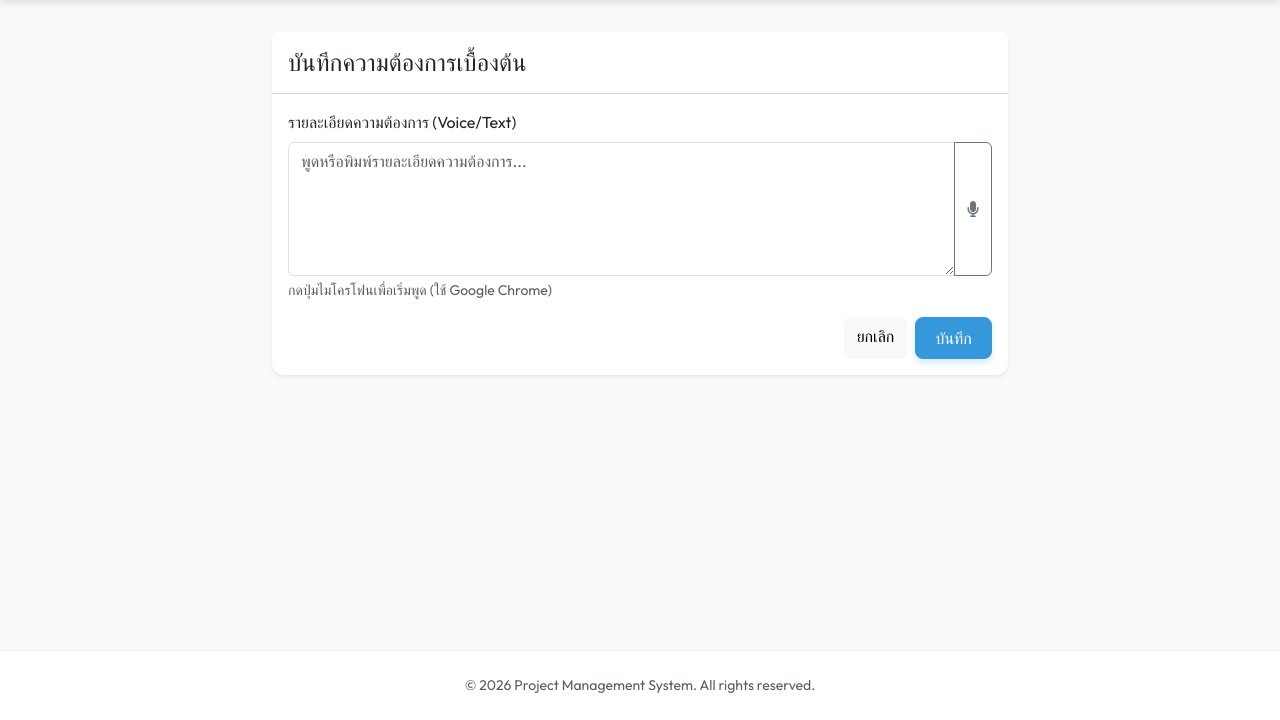
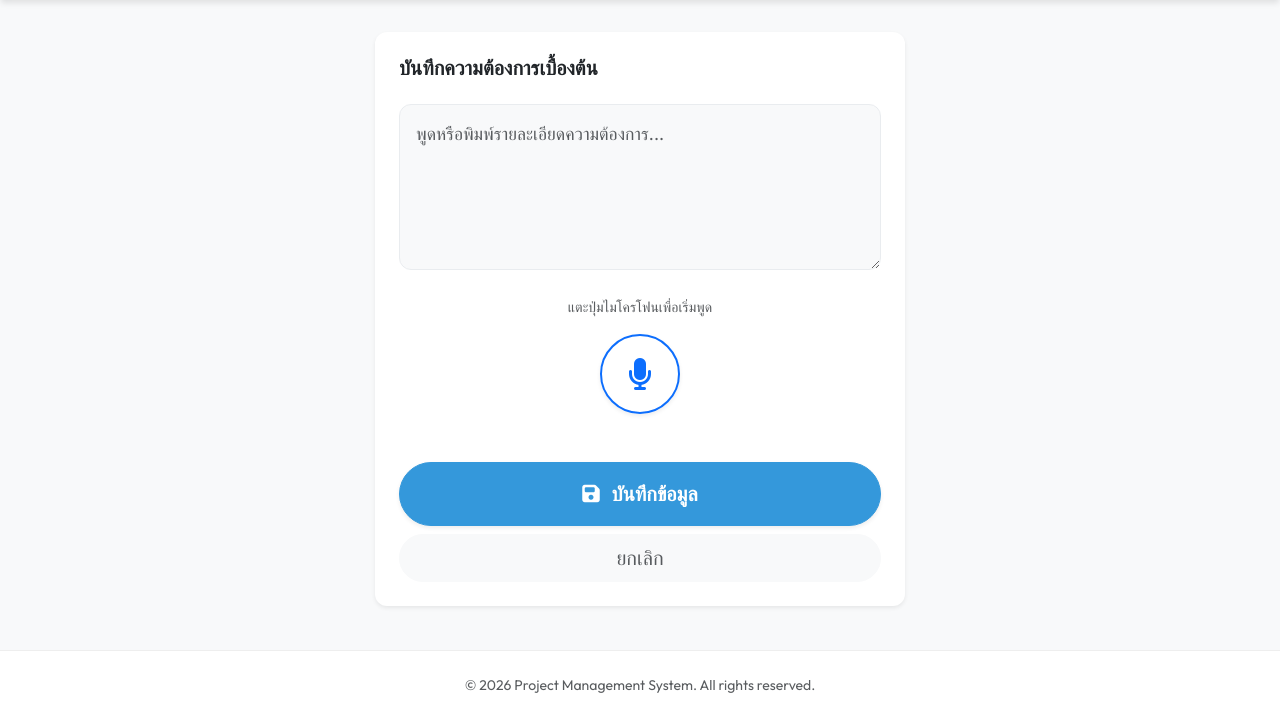
Before and after one commit to songsaks/contracts, a Django app: page /pms/requirements/create/ in a window 1280 px wide. Shown: the part 80-800 px from the top of the page. Run offline with Django 5.2, Linux system fonts and the light colour scheme; the visitor is signed in with stand-in values (Sample User, id 1).

Commit message:
Adjust the voice input screen

```diff
--- a/pms/templates/pms/requirement_form.html
+++ b/pms/templates/pms/requirement_form.html
@@ -1,39 +1,51 @@
 {% extends 'pms/base_pms.html' %}
 
+
 {% block content %}
+<div class="container-fluid px-0 px-md-3">
     <div class="row justify-content-center">
-    <div class="col-md-8">
-        <div class="card shadow-sm">
-            <div class="card-header bg-white py-3">
-                <h4 class="mb-0">{{ title }}</h4>
-            </div>
-            <div class="card-body">
+        <div class="col-md-8 col-lg-6">
+            <div class="card shadow-sm border-0 border-md-1">
+                <div class="card-body p-3 p-md-4">
+                    <h5 class="card-title mb-4 fw-bold">{{ title }}</h5>
+
                     <form method="post">
                         {% csrf_token %}
 
-                    <div class="mb-3">
-                        <label for="{{ form.content.id_for_label }}" class="form-label">
-                            {{ form.content.label }}
-                        </label>
-                        <div class="input-group">
+                        <!-- Text Input Area -->
+                        <div class="mb-4">
+                            <!-- We use the form widget directly but ensure it has proper spacing -->
                             {{ form.content }}
-                            <button type="button" class="btn btn-outline-secondary" id="btn-mic" title="กดเพื่อพูด">
-                                <i class="fas fa-microphone"></i>
-                            </button>
-                        </div>
-                        <div class="form-text text-muted" id="speech-status">กดปุ่มไมโครโฟนเพื่อเริ่มพูด (ใช้ Google Chrome)</div>
                             {% if form.content.errors %}
-                        <div class="text-danger mt-1">
+                            <div class="text-danger mt-1 small">
                                 {{ form.content.errors }}
                             </div>
                             {% endif %}
                         </div>
 
-                    <div class="d-flex justify-content-end gap-2">
-                        <a href="{% url 'pms:requirement_list' %}" class="btn btn-light">ยกเลิก</a>
-                        <button type="submit" class="btn btn-primary">บันทึก</button>
+                        <!-- Status Text -->
+                        <div class="text-center mb-3 text-truncate" style="min-height: 24px;">
+                            <span id="speech-status" class="text-muted small">แตะปุ่มไมโครโฟนเพื่อเริ่มพูด</span>
+                        </div>
+
+                        <!-- Large Mic Button -->
+                        <div class="d-flex justify-content-center mb-5">
+                            <button type="button" id="btn-mic" class="btn btn-outline-primary rounded-circle shadow-sm d-flex align-items-center justify-content-center" style="width: 80px; height: 80px; border-width: 2px;">
+                                <i class="fas fa-microphone fa-2x"></i>
+                            </button>
+                        </div>
+
+                        <!-- Actions -->
+                        <div class="d-grid gap-2">
+                            <button type="submit" class="btn btn-primary btn-lg py-3 rounded-pill fw-bold shadow-sm">
+                                <i class="fas fa-save me-2"></i> บันทึกข้อมูล
+                            </button>
+                            <a href="{% url 'pms:requirement_list' %}" class="btn btn-light btn-lg rounded-pill text-muted">
+                                ยกเลิก
+                            </a>
                         </div>
                     </form>
+                </div>
             </div>
         </div>
     </div>
@@ -45,9 +57,9 @@
         const txtContent = document.getElementById('requirement-content');
         const statusText = document.getElementById('speech-status');
 
-        // Check for Internet Connection (Required for Web Speech API)
+        // Check for Internet Connection
         if (!navigator.onLine) {
-            statusText.innerHTML = '<span class="text-danger"><i class="fas fa-wifi-slash"></i> ไม่ได้เชื่อมต่ออินเทอร์เน็ต (จำเป็นสำหรับการพิมพ์ด้วยเสียง)</span>';
+            statusText.innerHTML = '<span class="text-danger"><i class="fas fa-wifi-slash"></i> ไม่ได้เชื่อมต่ออินเทอร์เน็ต</span>';
             btnMic.disabled = true;
             return;
         }
@@ -62,6 +74,20 @@
 
             let isRecording = false;
             let originalValue = "";
+
+            // Helper to toggle UI
+            function setRecordingState(recording) {
+                isRecording = recording;
+                if (recording) {
+                    btnMic.classList.remove('btn-outline-primary');
+                    btnMic.classList.add('btn-danger', 'pulse-animation');
+                    btnMic.innerHTML = '<i class="fas fa-stop fa-2x"></i>';
+                } else {
+                    btnMic.classList.remove('btn-danger', 'pulse-animation');
+                    btnMic.classList.add('btn-outline-primary');
+                    btnMic.innerHTML = '<i class="fas fa-microphone fa-2x"></i>';
+                }
+            }
 
             btnMic.addEventListener('click', function() {
                 if (isRecording) {
@@ -83,36 +109,19 @@
             // --- Status Events ---
 
             recognition.onstart = function() {
-                isRecording = true;
-                btnMic.classList.remove('btn-outline-secondary');
-                btnMic.classList.add('btn-danger', 'pulse-animation');
-                btnMic.innerHTML = '<i class="fas fa-stop"></i>';
-                statusText.innerText = "กำลังเริ่มต้น... (ห้ามปิดไมค์)";
-                statusText.className = 'form-text text-primary fw-bold';
+                setRecordingState(true);
+                statusText.innerText = "กำลังรับฟัง... (พูดได้เลย)";
+                statusText.className = 'text-primary fw-bold small';
             };
 
             recognition.onaudiostart = function() {
-                // Fired when the user agent has started to capture audio.
                 statusText.innerText = "ตรวจพบสัญญาณเสียง... กำลังรับฟัง";
             };
 
-            recognition.onsoundstart = function() {
-                // Fired when any sound — recognizable speech or not — has been detected.
-                 console.log("Sound detected");
-            };
-
             recognition.onend = function() {
-                isRecording = false;
-                btnMic.classList.remove('btn-danger', 'pulse-animation');
-                btnMic.classList.add('btn-outline-secondary');
-                btnMic.innerHTML = '<i class="fas fa-microphone"></i>';
-                statusText.innerText = "สิ้นสุดการรับฟัง (กดเพื่อพูดใหม่)";
-                statusText.className = 'form-text text-muted';
-            };
-
-            recognition.onnomatch = function(event) {
-                statusText.innerText = "ไม่สามารถจับใจความได้ กรุณาพูดใหม่";
-                statusText.className = 'form-text text-warning';
+                setRecordingState(false);
+                statusText.innerText = "แตะปุ่มไมโครโฟนเพื่อเริ่มพูด";
+                statusText.className = 'text-muted small';
             };
 
             recognition.onerror = function(event) {
@@ -120,38 +129,31 @@
                 let msg = "Error: " + event.error;
 
                 if (event.error === 'network') {
-                    msg = "ปัญหาการเชื่อมต่อเครือข่าย (ต้องใช้อินเทอร์เน็ต)";
+                    msg = "ปัญหาการเชื่อมต่อเครือข่าย";
                 } else if (event.error === 'not-allowed') {
                     msg = "ถูกปฏิเสธการเข้าถึงไมโครโฟน";
                 } else if (event.error === 'no-speech') {
-                    msg = "ไม่ได้รับเสียงพูด (เงียบเกินไป)";
-                    // Don't stop merely for silence loop?
-                    // Actually usually good to let user restart manually.
+                    msg = "ไม่ได้รับเสียงพูด (ลองใหม่)";
                 }
 
                 statusText.innerText = msg;
-                statusText.className = 'form-text text-danger fw-bold';
+                statusText.className = 'text-danger fw-bold small';
 
-                // Force stop UI state
                 if (isRecording) {
-                    isRecording = false;
-                    btnMic.classList.remove('btn-danger', 'pulse-animation');
-                    btnMic.classList.add('btn-outline-secondary');
-                    btnMic.innerHTML = '<i class="fas fa-microphone"></i>';
+                    setRecordingState(false);
                 }
             };
 
             // --- Result Handling ---
 
             recognition.onresult = function(event) {
-                statusText.innerText = "กำลังแปลงเสียงเป็นข้อความ...";
+                statusText.innerText = "กำลังแปลงข้อความ...";
 
                 let combinedTranscript = '';
                 for (let i = 0; i < event.results.length; ++i) {
                     combinedTranscript += event.results[i][0].transcript;
                 }
 
-                // Update UI immediately
                 txtContent.value = originalValue + combinedTranscript;
                 txtContent.scrollTop = txtContent.scrollHeight;
             };
@@ -159,7 +161,7 @@
         } else {
             btnMic.disabled = true;
             statusText.innerText = "Browser ไม่รองรับ Web Speech API";
-            statusText.classList.add('text-danger');
+            statusText.className = 'text-danger small';
         }
     });
 </script>
@@ -167,11 +169,23 @@
 <style>
     @keyframes pulse {
         0% { box-shadow: 0 0 0 0 rgba(220, 53, 69, 0.7); }
-        70% { box-shadow: 0 0 0 10px rgba(220, 53, 69, 0); }
+        70% { box-shadow: 0 0 0 15px rgba(220, 53, 69, 0); }
         100% { box-shadow: 0 0 0 0 rgba(220, 53, 69, 0); }
     }
     .pulse-animation {
         animation: pulse 1.5s infinite;
     }
+    textarea#requirement-content {
+        font-size: 1.1rem;
+        border-radius: 12px;
+        padding: 1rem;
+        background-color: #f8f9fa;
+        border: 1px solid #e9ecef;
+    }
+    textarea#requirement-content:focus {
+        background-color: #fff;
+        box-shadow: 0 0 0 0.25rem rgba(13, 110, 253, 0.15);
+        border-color: #86b7fe;
+    }
 </style>
 {% endblock %}
```
Lines whose indentation alone changed are shown as unchanged.
